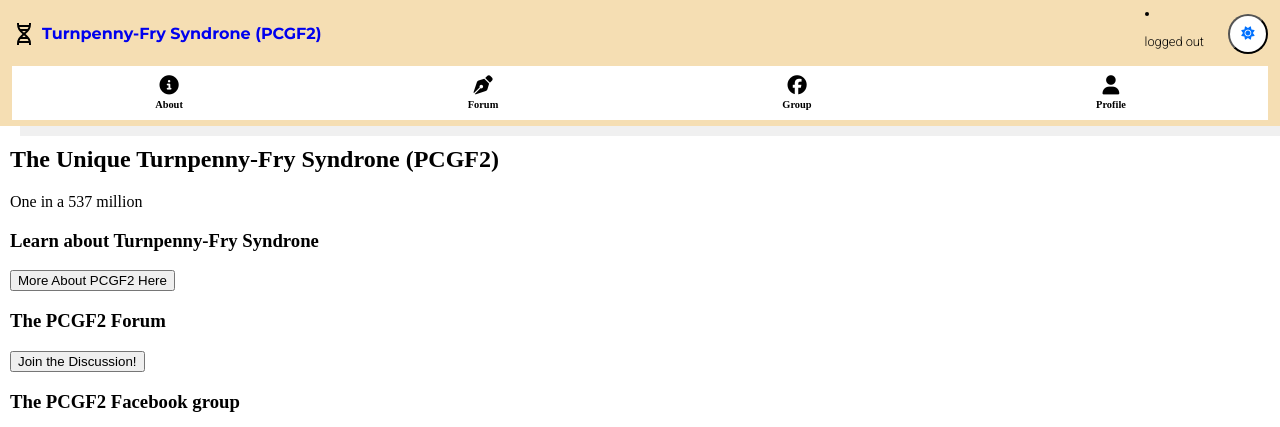
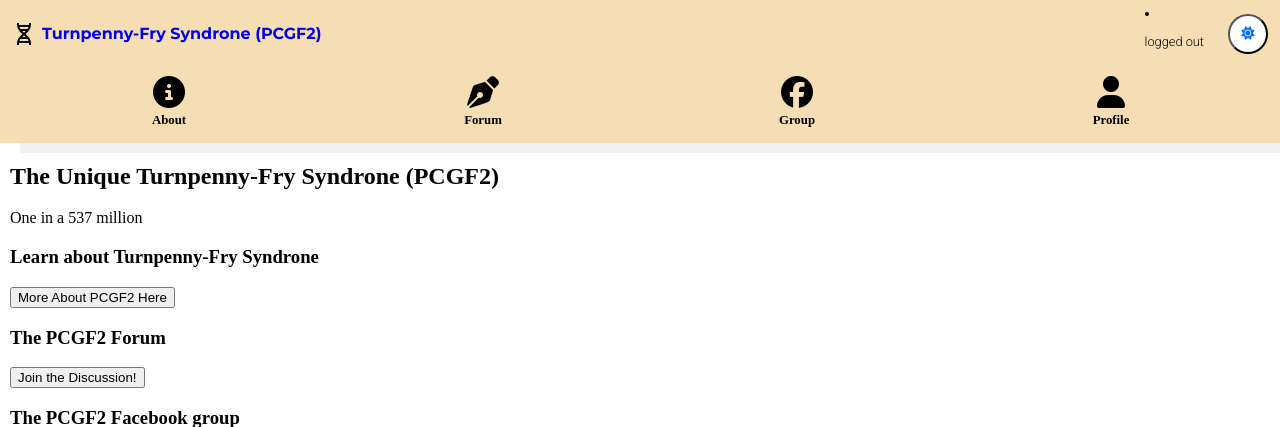
Before and after one commit to Pezz-x/PCGF2, a Django app: page / in a window 1280 px wide. Shown: the top 427 px of the page. Run offline with Django 5.2, Linux system fonts and the light colour scheme; some libraries are stand-ins or nearby versions.

Commit message:
edit icon size

```diff
--- a/static/css/style.css
+++ b/static/css/style.css
@@ -115,7 +115,7 @@ main {
 
 /* tab-bar (icon + label nav) */
 .tab-bar {
-  background: white;
+  background: wheat;
   border-radius: var(--radius);
   padding: 4px 0;
 }
@@ -144,12 +144,13 @@ main {
 }
 
 .tab-bar a .icon {
-  font-size: 1.2rem; /* adjust if using SVG */
+  font-size: 2rem;
   line-height: 1;
 }
 
 .tab-bar a .label {
   line-height: 1.1;
+  font-size: .8rem;
 }
 
 .tab-bar a.active,
@@ -215,6 +216,7 @@ main {
   fill: var(--muted);
 }
 
+/* Footer */
 footer {
     background-color: wheat;
     width: 100%;
```
